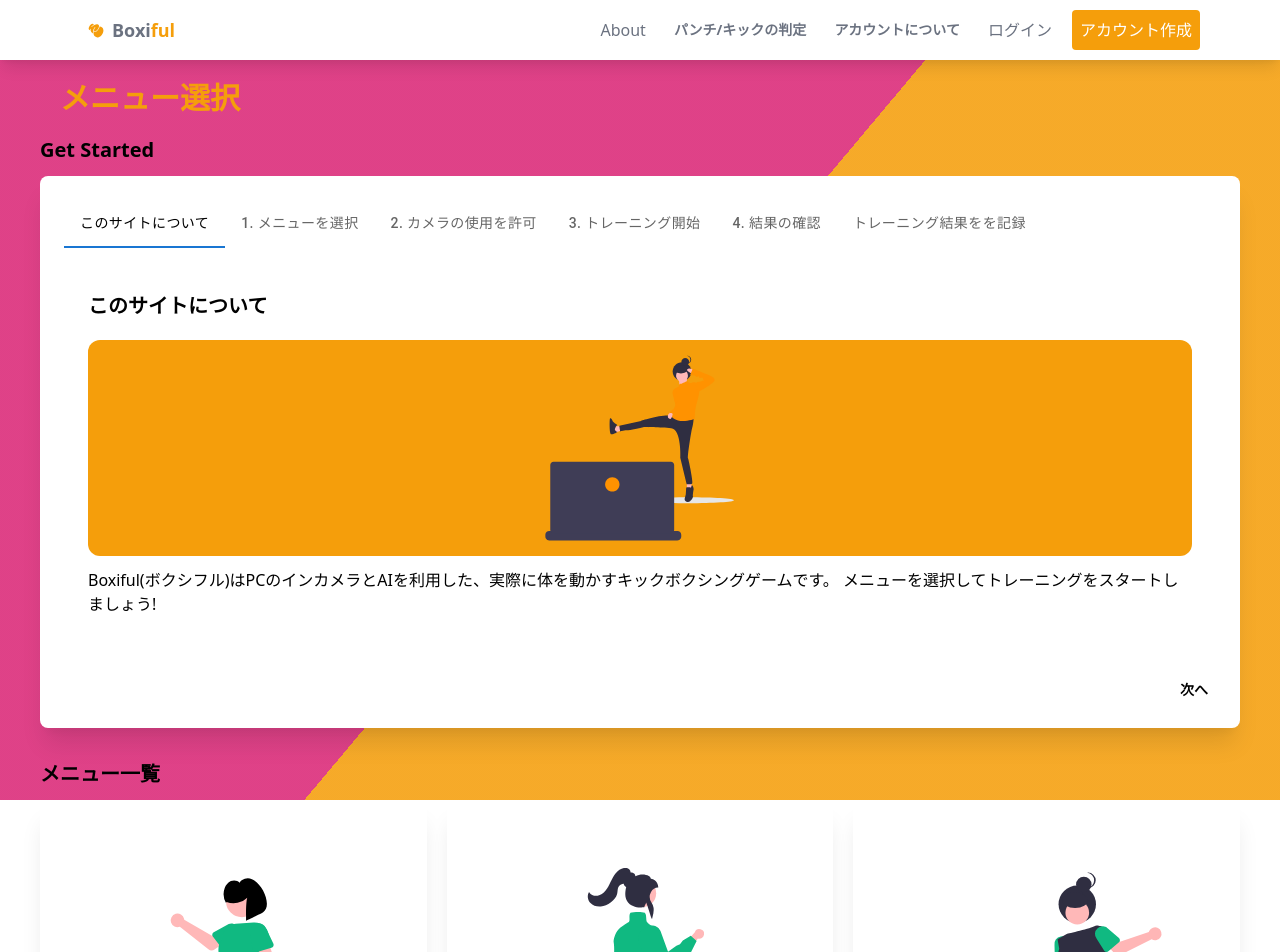
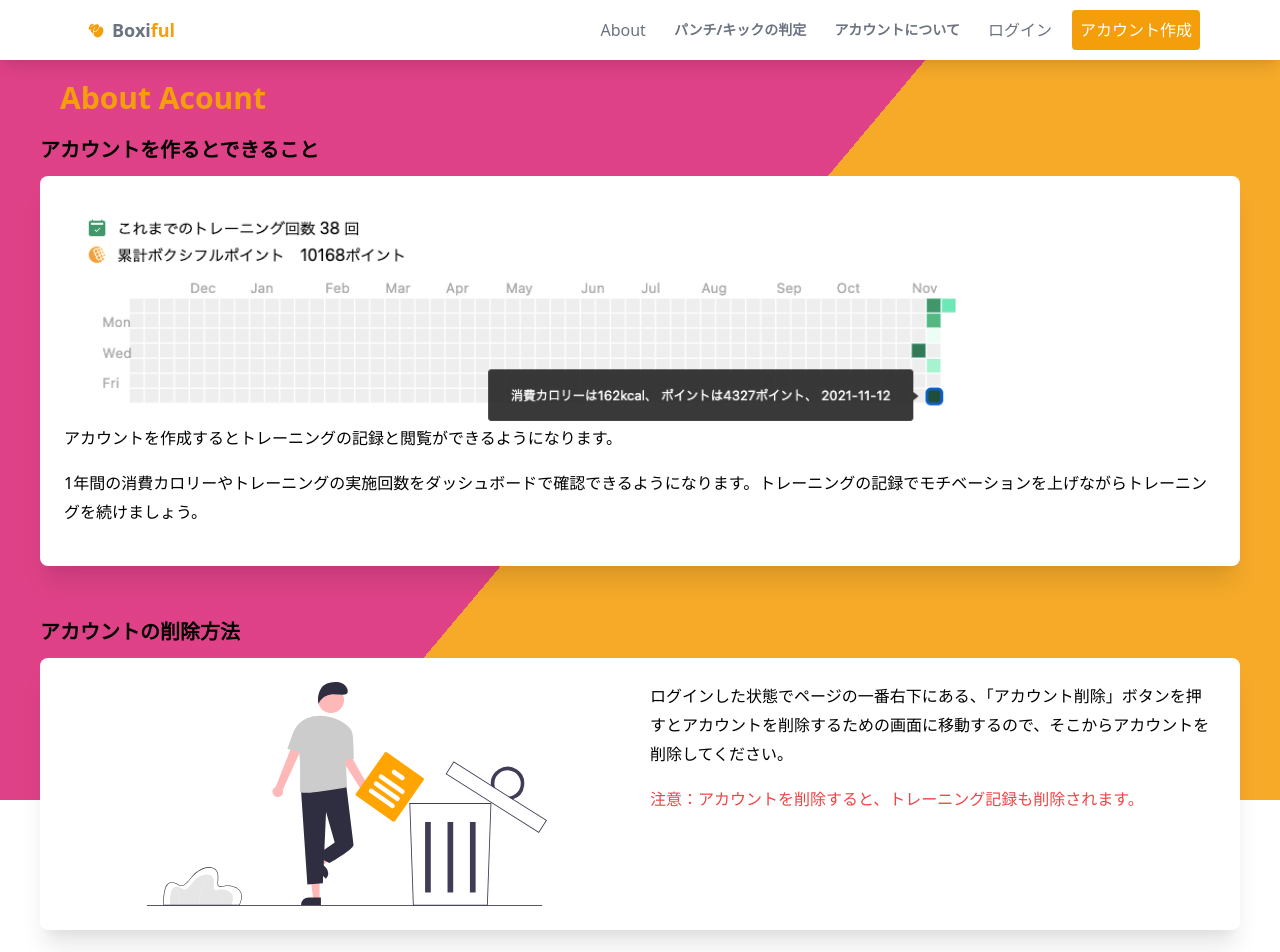
Before and after one commit to masato1230/boxiful, a React (Create React App) app: page /about_account in a window 1280 px wide. Before the commit this address led to /. Shown: the top 952 px of the page. Built offline with nearby package versions, Linux system fonts and the light colour scheme; what @mediapipe/pose would draw is missing.

Commit message:
Add AboutAccount page

```diff
--- /dev/null
+++ b/src/components/AboutAccount.tsx
@@ -0,0 +1,63 @@
+import { Fragment } from 'react';
+import accountCreateMeritThumbnail from '../images/accountCreateMeritDescriptionThumbnail.png';
+import SlideBackground from './backgrounds/SlideBackground';
+import deleteAccountThumbnail from '../images/deleteAccountDescriptionThumbnail.svg';
+
+const AboutAccount = () => {
+  return (
+    <Fragment>
+      <div className="container mx-auto px-5 md:px-10 min-h-screen">
+        <h1 className="mt-5 mb-2 ml-5 text-3xl font-bold text-yellow-500">
+          About Acount
+        </h1>
+        {/* アカウントを作るとできること */}
+        <section className="mb-10">
+          <h2 className="text-xl pt-3 mb-3 font-bold">
+            アカウントを作るとできること
+          </h2>
+          <div className="rounded-lg shadow-xl bg-white p-6">
+            <img
+              src={accountCreateMeritThumbnail}
+              alt="ヒットマップ"
+              className="h-36 md:h-56 object-contain"
+            />
+            <div>
+              <p>
+                　アカウントを作成するとトレーニングの記録と閲覧ができるようになります。
+              </p>
+              <p>
+                　1年間の消費カロリーやトレーニングの実施回数をダッシュボードで確認できるようになります。トレーニングの記録でモチベーションを上げながらトレーニングを続けましょう。
+              </p>
+            </div>
+          </div>
+        </section>
+        {/* アカウントの削除方法 */}
+        <section className="mb-10">
+          <h2 className="text-xl pt-3 mb-3 font-bold">アカウントの削除方法</h2>
+          <div className="rounded-lg shadow-xl bg-white p-6">
+            <div className="grid grid-cols-1 md:grid-cols-2 gap-5">
+              <div className="flex justify-center items-center flex-wrap">
+                <img
+                  src={deleteAccountThumbnail}
+                  alt="パンチしている画像"
+                  className="h-36 md:h-56"
+                />
+              </div>
+              <div>
+                <p>
+                  　ログインした状態でページの一番右下にある、「アカウント削除」ボタンを押すとアカウントを削除するための画面に移動するので、そこからアカウントを削除してください。
+                </p>
+                <p className="text-red-500">
+                  注意：アカウントを削除すると、トレーニング記録も削除されます。
+                </p>
+              </div>
+            </div>
+          </div>
+        </section>
+      </div>
+      <SlideBackground />
+    </Fragment>
+  );
+};
+
+export default AboutAccount;
--- a/src/index.tsx
+++ b/src/index.tsx
@@ -24,6 +24,7 @@ import Privacy from './components/Privacy/Privacy';
 import About from './components/About/About';
 import ContactForm from './components/ContactForm';
 import AboutJudge from './components/AboutJudge';
+import AboutAccount from './components/AboutAccount';
 
 const App = () => {
   const [isTokenValid, setIsTokenValid] = useState(true);
@@ -74,6 +75,9 @@ const App = () => {
             <Route path="/about_judge">
               <AboutJudge />
             </Route>
+            <Route path="/about_account">
+              <AboutAccount />
+            </Route>
             <Route path="/training">
               <Training />
             </Route>
```
